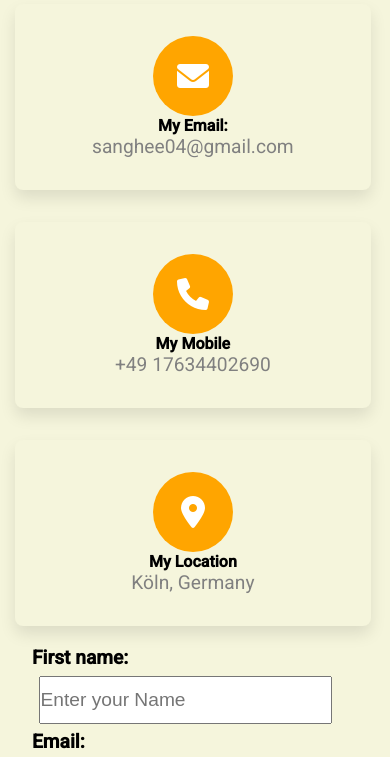
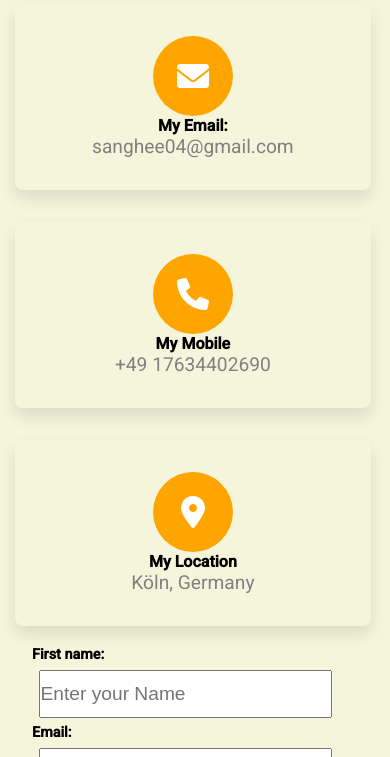
Before and after one commit to sgujuluva/Portfolio, a website: page src/html/contact.html in a window 390 px wide. Shown: the part 62-819 px from the top of the page. Drawn offline with nearby package versions, Linux system fonts and the light colour scheme; files that its build step writes are made by us from their sources.

Commit message:
label font size changed on contact page for mobile responsive

```diff
--- a/src/scss/layout/_mobile-responsive.scss
+++ b/src/scss/layout/_mobile-responsive.scss
@@ -158,12 +158,12 @@
  }
     p {
       width: 75vw;
-
-    }
+         }
 
   }
   .forms {
     form {
+      label{font-size: 0.9rem;}
       input {
         width: 90%;
         &:last-child {
```
